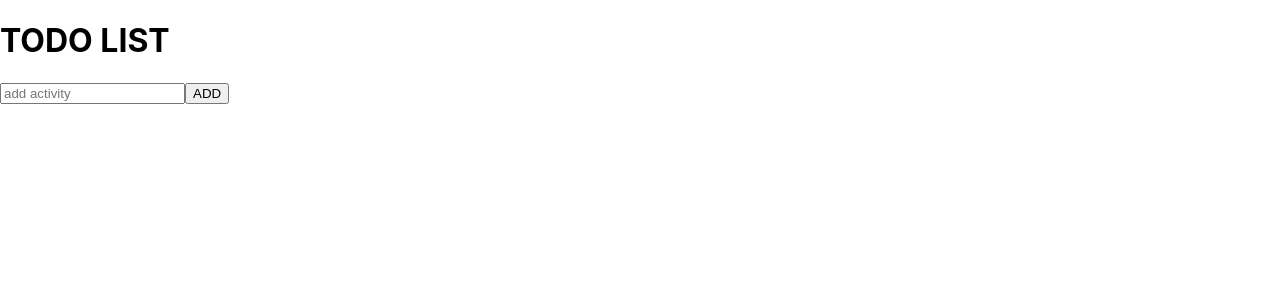
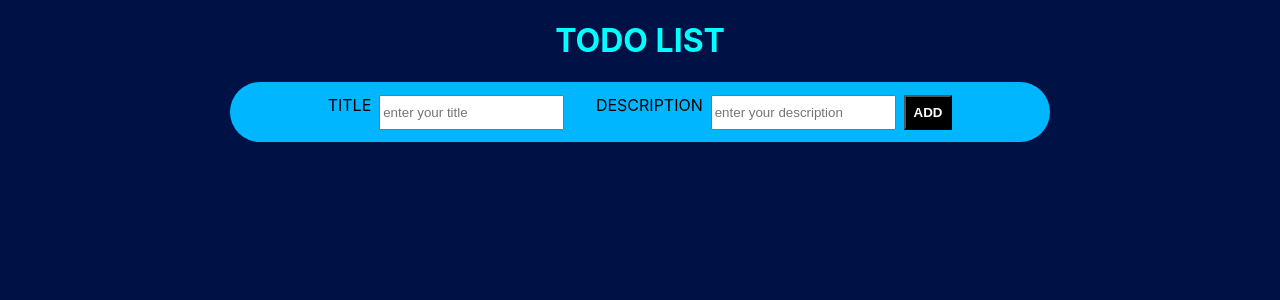
Before and after one commit to anuragvishwak/new-react-repo19JAN, a React (Create React App) app: page / in a window 1280 px wide. Shown: the top 300 px of the page. Built offline with nearby package versions, Linux system fonts and the light colour scheme.

Commit message:
working on todo list

```diff
--- a/src/attemptingTodo.css
+++ b/src/attemptingTodo.css
@@ -1,32 +1,51 @@
-
-#designingHeading {
-    color: aquamarine;
+body{
+    background-color: rgb(0, 17, 69);
+}
+#designingHeading{
+    color: aqua;
     text-align: center;
 }
 
-.designingBucket{
-    color: azure;
-    background-color: rgb(186, 129, 255);
-    height:400px;
-    width: 600px;
-    margin-left: 17%;
-    text-align: center;
-    border: 10px solid rgb(255, 183, 183);
-    border-top-left-radius: 6%;
-    border-top-right-radius: 6%;
-    border-bottom-left-radius:6% ;
-    border-bottom-right-radius: 6%;
+.designingForm{
+    background-color: rgb(0, 183, 255);
+    padding: 1%;
+    margin-left: 18%;
+    margin-right: 18%;
+    display: flex;
+     justify-content: center;
+     border-radius: 30px;
 }
 
-.designingInput{
-    background-color: rgb(240, 255, 186);
-    padding-left: 10%;
-    padding-top: 2%;
-    margin-left: 36%;
-    border: 5px solid rgb(121, 255, 12);
- border-radius: 12%;
+.designingInput1{
+    margin-right: 4%;
+    margin-left: 1%;
+}
+
+.designingInput2{
+    margin-right: 1%;
+    margin-left: 1%;
+}
+
+.designingDisplay{
+    color:white;
+    text-align: justify;
+    margin-left: 30%;
+    margin-right:30%;
+    display: flex;
+    justify-content: space-between;
+}
+.render{
+    text-align: center;
+    margin-top:5% ;
+    padding: 4%;
+    background-color: rgb(233, 243, 243);
+    color: rgb(211, 44, 44);
+   border-radius: 20px;
 }
 
 .designingButton{
-    margin: 1%;
+    padding: 1%;
+    background-color:rgb(0, 0, 0);
+    color: rgb(255, 255, 255);
+    font-weight: bolder;
 }
--- a/src/attemptingTodo.js
+++ b/src/attemptingTodo.js
@@ -1,28 +1,72 @@
 import React, { useState } from 'react'
+import './attemptingTodo.css'
+
 
 function AttemptingTodo() {
-const [activity, setActivity] = useState('')
-const [listData, setlistData] = useState([])
-function addActivity(){
-  setlistData((listData)=>{
-    const updatedlist = [...listData, activity]
-    console.log(updatedlist)
-    //so basically this snippet make the input field error.
-    setActivity('');
-    return updatedlist
+
+  const [title, setTitle] = useState('')
+  const [description, setdescription] = useState('')
+  const [mainTask, setMainTask] = useState([])
+
+
+
+  //we had taken an form
+  const submitHandler = (event) => {
+    event.preventDefault()
+    setMainTask([...mainTask,{ title, description }])
+    setTitle('')
+    setdescription('')
+
+    //  const deleteHandler = (iterate) => {
+    //    let copytask  = [...mainTask]
+    //    copytask.splice(iterate,1)
+    //    setMainTask(copytask)
+    //  }
+
+  }
+
+  let render = mainTask.map((tsk,iterate) => {
+    return (
+       <div className='render' key={iterate}>
+      <h2>{"title : "+tsk.title}</h2>
+      <p>{"Details : "+tsk.description}</p>
+      {/* <button onClick={()=>{
+        setMainTask()
+      }}>DELETE</button>
+      */}
+    </div>
+    )
   })
-}
 
   return (
-    <div className='container'>
-      <h1>TODO LIST</h1>
-      <input onChange={(e)=>setActivity(e.target.value)} value={activity} placeholder='add activity' type='text'></input>
-      <button onClick={addActivity}>ADD</button>
-      <h1>{listData!=[] && listData.map((data,key)=>{return (<p key = {key}>
+    <>
+      <h1 id='designingHeading'>TODO LIST</h1>
+      <form className='designingForm' onSubmit={submitHandler}>
 
-        <div>{data}</div>
-      </p> )})}</h1>
-    </div>
+        {/* creation of the title */}
+        <label>TITLE</label>
+        <input
+          value={title}
+          onChange={(event1) => { setTitle(event1.target.value) }}
+          className='designingInput1'
+          placeholder='enter your title'
+          type='text'>
+        </input>
+
+        {/* creation of the description */}
+        <label>DESCRIPTION</label>
+        <input className='designingInput2'
+          value={description}
+          onChange={(event2) => { setdescription(event2.target.value) }}
+          placeholder='enter your description'
+          type='text'>
+        </input>
+        <button className='designingButton'>ADD</button>
+
+      </form><br/><br/>
+
+      <div className='designingDisplay'>{render}</div>
+    </>
   )
 }
 
```
Also changed, not shown: src/gptcodetesting.js (added, +57 -0 lines).
